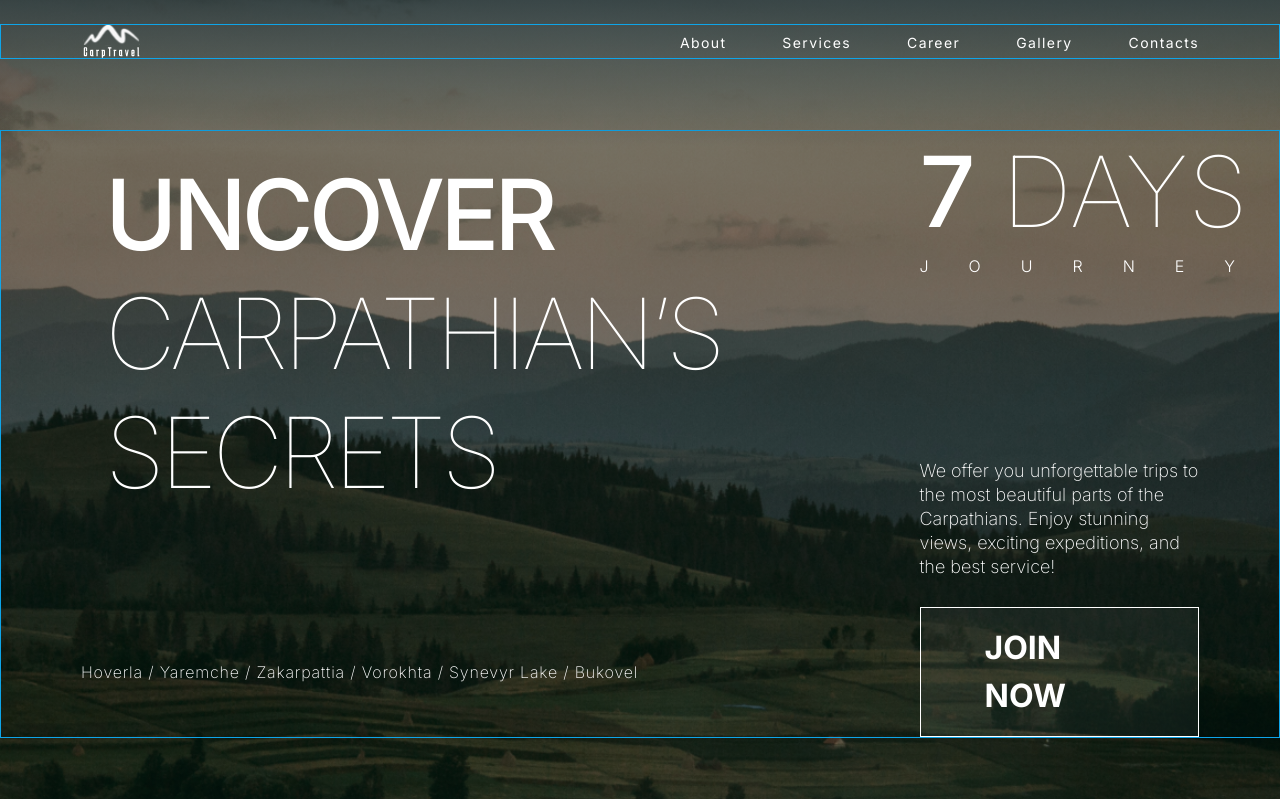
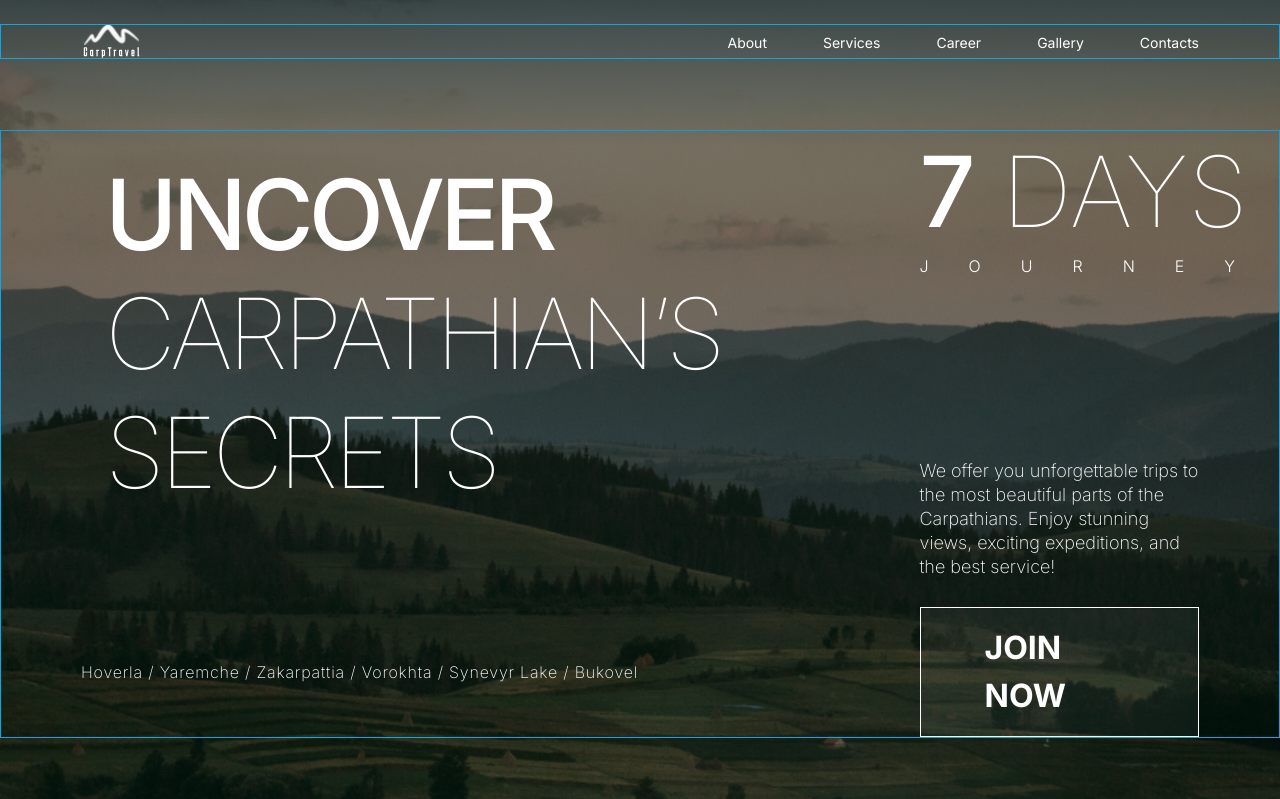
Before and after one commit to darynakarmazin/carp-travel, a Next.js app: page / in a window 1280 px wide. Shown: the top 799 px of the page. Built offline with nearby package versions, Linux system fonts and the light colour scheme.

Commit message:
Saved hover styles

```diff
--- a/src/components/Hero/Hero.tsx
+++ b/src/components/Hero/Hero.tsx
@@ -40,7 +40,7 @@ function Hero() {
                 {description}
               </p>
               <Link
-                className={`${"join-btn"} flex justify-center w-full py-4 px-16 bg-white bg-opacity-5 border border-white text-[32px] font-bold`}
+                className={`${"join-btn"} flex justify-center w-full py-4 px-16 bg-white bg-opacity-5 border border-white text-[32px] font-bold hover:underline focus:underline`}
                 to="contacts"
                 spy={true}
                 smooth={true}
--- a/src/components/Navbar.tsx
+++ b/src/components/Navbar.tsx
@@ -11,7 +11,7 @@ function Navbar() {
       {menu.map(({ id, src, text }, index) => (
         <li key={id}>
           <Link
-            className="text-[14px] tracking-[1.4px] leading-tight no-underline hover:cursor-pointer link"
+            className="text-[14px] leading-tight no-underline hover:cursor-pointer link py-[4spx] hover:underline focus:underline"
             to={src}
             spy={true}
             smooth={true}
```
